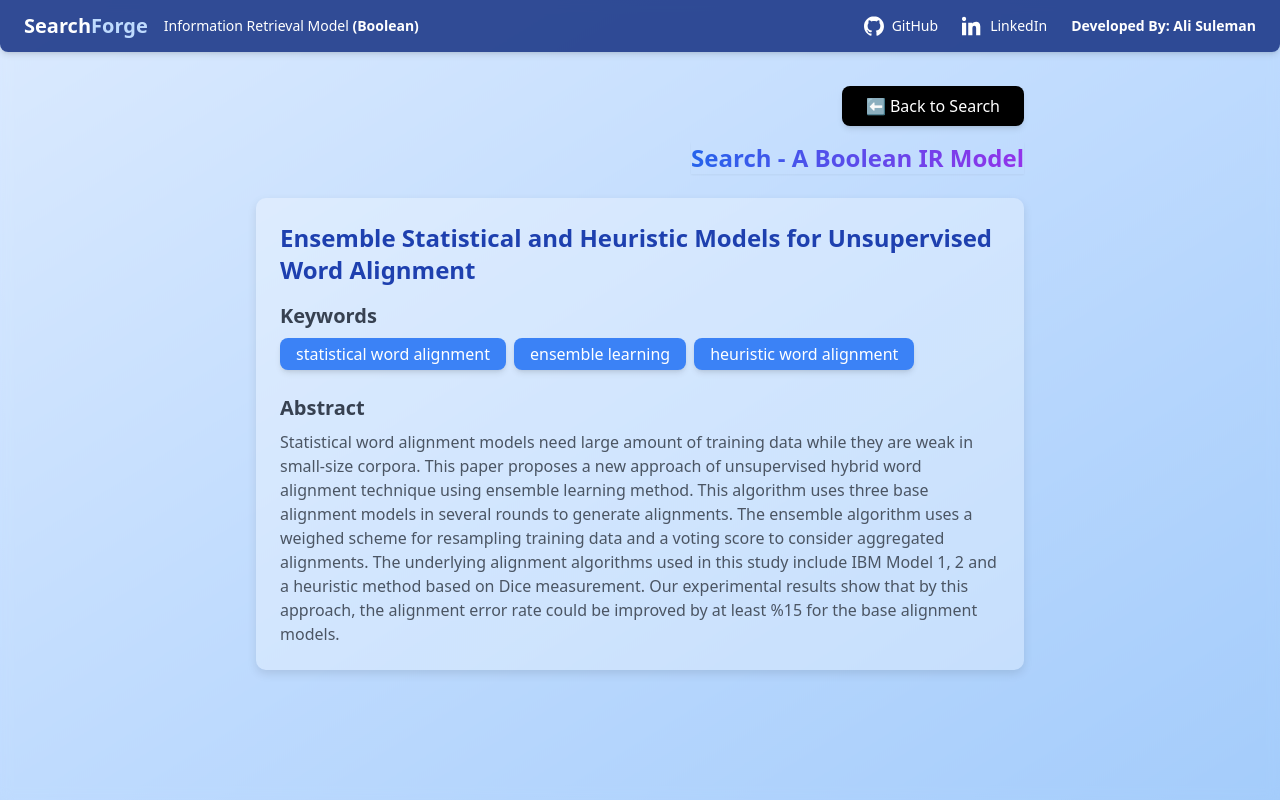
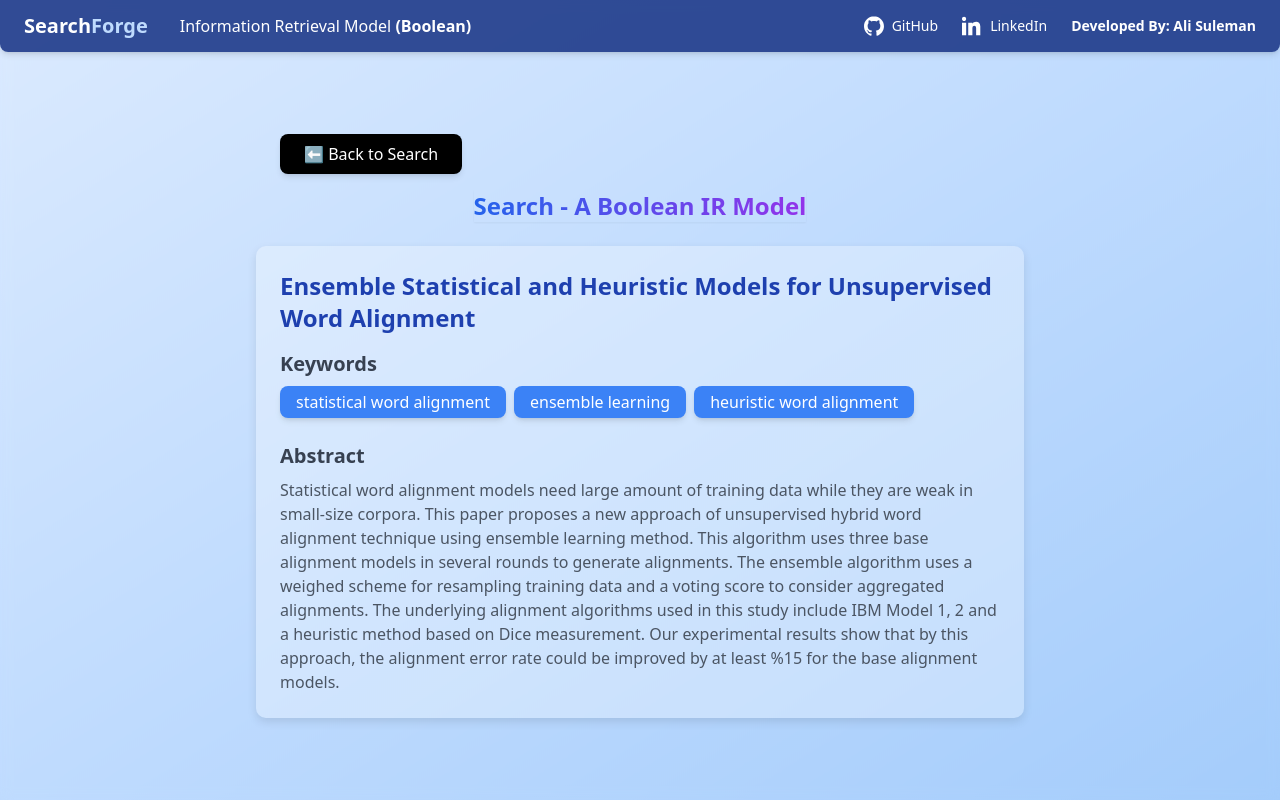
Before and after one commit to AliSuleman27/boolean_model_flask_app, a Flask app: page /document/1 in a window 1280 px wide. Run offline with Flask 3, Linux system fonts and the light colour scheme; some libraries are stand-ins or nearby versions.

Commit message:
responsive_ui

```diff
--- a/templates/document.html
+++ b/templates/document.html
@@ -1,5 +1,6 @@
 <!DOCTYPE html>
 <html lang="en">
+
 <head>
     <meta charset="UTF-8">
     <meta name="viewport" content="width=device-width, initial-scale=1.0">
@@ -15,6 +16,7 @@
             padding: 6px;
             backdrop-filter: blur(6px);
         }
+
         .glass {
             background: rgba(255, 255, 255, 0.3);
             box-shadow: 0 4px 10px rgba(0, 0, 0, 0.1);
@@ -23,47 +25,53 @@
         }
     </style>
 </head>
+
 <body>
     <header>
         <nav class="fixed top-0 left-0 w-full bg-blue-900/90 backdrop-blur-md text-white shadow-md py-3 px-6 flex justify-between items-center text-sm z-50 rounded-b-lg">
-            <div class="flex items-center">
+            <div class="flex items-center space-x-4">
                 <h1 class="text-xl font-semibold mr-4">Search<span class="text-blue-200">Forge</span></h1>
-                <p class="text-sm mr-6">Information Retrieval Model <span class="font-bold">(Boolean)</span></p>
+                <p class="text-sm sm:text-base mr-6">Information Retrieval Model <span class="font-bold">(Boolean)</span></p>
             </div>
             <div class="flex items-center space-x-6">
                 <a href="https://github.com/AliSuleman27" class="flex items-center space-x-2 hover:text-gray-300 transform transition duration-300">
-                    <svg class="w-5 h-5 fill-white hover:scale-110 transition" xmlns="http://www.w3.org/2000/svg" viewBox="0 0 24 24"><path d="M12 .297c-6.63 0-12 5.373-12 12 0 5.303 3.438 9.8 8.207 11.387.6.113.793-.261.793-.577v-2.234c-3.338.726-4.033-1.416-4.033-1.416-.546-1.387-1.333-1.757-1.333-1.757-1.091-.745.083-.729.083-.729 1.205.084 1.838 1.24 1.838 1.24 1.07 1.835 2.807 1.305 3.492.998.108-.776.418-1.305.76-1.605-2.665-.304-5.467-1.332-5.467-5.932 0-1.311.469-2.381 1.235-3.221-.135-.303-.54-1.523.105-3.176 0 0 1.005-.322 3.3 1.23.957-.266 1.983-.398 3.003-.403 1.02.005 2.046.137 3.003.403 2.295-1.552 3.3-1.23 3.3-1.23.645 1.653.24 2.873.105 3.176.768.84 1.235 1.91 1.235 3.221 0 4.611-2.807 5.625-5.478 5.921.43.372.812 1.102.812 2.222v3.293c0 .319.192.694.8.577 4.769-1.587 8.207-6.084 8.207-11.387 0-6.627-5.373-12-12-12z"/></svg>
+                    <svg class="w-5 h-5 fill-white hover:scale-110 transition" xmlns="http://www.w3.org/2000/svg" viewBox="0 0 24 24">
+                        <path d="M12 .297c-6.63 0-12 5.373-12 12 0 5.303 3.438 9.8 8.207 11.387.6.113.793-.261.793-.577v-2.234c-3.338.726-4.033-1.416-4.033-1.416-.546-1.387-1.333-1.757-1.333-1.757-1.091-.745.083-.729.083-.729 1.205.084 1.838 1.24 1.838 1.24 1.07 1.835 2.807 1.305 3.492.998.108-.776.418-1.305.76-1.605-2.665-.304-5.467-1.332-5.467-5.932 0-1.311.469-2.381 1.235-3.221-.135-.303-.54-1.523.105-3.176 0 0 1.005-.322 3.3 1.23.957-.266 1.983-.398 3.003-.403 1.02.005 2.046.137 3.003.403 2.295-1.552 3.3-1.23 3.3-1.23.645 1.653.24 2.873.105 3.176.768.84 1.235 1.91 1.235 3.221 0 4.611-2.807 5.625-5.478 5.921.43.372.812 1.102.812 2.222v3.293c0 .319.192.694.8.577 4.769-1.587 8.207-6.084 8.207-11.387 0-6.627-5.373-12-12-12z" />
+                    </svg>
                     <span class="hidden sm:inline">GitHub</span>
                 </a>
                 <a href="https://www.linkedin.com/in/ali-suleman-a511942aa/" class="flex items-center space-x-2 hover:text-gray-300 transform transition duration-300">
-                    <svg class="w-5 h-5 fill-white hover:scale-110 transition" xmlns="http://www.w3.org/2000/svg" viewBox="0 0 24 24"><path d="M4.98 3.5c0 1.378-1.12 2.5-2.5 2.5s-2.5-1.122-2.5-2.5 1.12-2.5 2.5-2.5 2.5 1.122 2.5 2.5zm.02 4.5h-5v15h5v-15zm7.48 0h-5v15h5v-8.35c0-3.705 4.482-4.02 4.482 0v8.35h4.999v-10.604c0-6.626-7.481-6.399-9.481-3.124v-1.272z"/></svg>
+                    <svg class="w-5 h-5 fill-white hover:scale-110 transition" xmlns="http://www.w3.org/2000/svg" viewBox="0 0 24 24">
+                        <path d="M4.98 3.5c0 1.378-1.12 2.5-2.5 2.5s-2.5-1.122-2.5-2.5 1.12-2.5 2.5-2.5 2.5 1.122 2.5 2.5zm.02 4.5h-5v15h5v-15zm7.48 0h-5v15h5v-8.35c0-3.705 4.482-4.02 4.482 0v8.35h4.999v-10.604c0-6.626-7.481-6.399-9.481-3.124v-1.272z" />
+                    </svg>
                     <span class="hidden sm:inline">LinkedIn</span>
                 </a>
-                <p class="font-semibold text-white ml-6">Developed By: Ali Suleman</p>
+                <p class="font-semibold text-white ml-6 hidden sm:block">Developed By: Ali Suleman</p>
             </div>
         </nav>
     </header>
-    <div class="w-full max-w-3xl mt-20 flex justify-end">
+
+    <div class="w-full max-w-3xl mt-24 sm:mt-32 px-6 flex justify-between">
         <a href="{{ url_for('my_app') }}" class="px-6 py-2 bg-black text-white rounded-lg shadow-md hover:bg-gray-800 flex items-center gap-2">
             ⬅ Back to Search
         </a>
     </div>
 
-    <div class="w-full max-w-3xl flex justify-end mt-4">
+    <div class="w-full max-w-3xl flex justify-center mt-4 px-6">
         <h2 class="text-2xl font-bold bg-gradient-to-r from-blue-600 to-purple-600 text-transparent bg-clip-text shadow-sm">
             Search - A Boolean IR Model
         </h2>
     </div>
 
-    <div class="w-full max-w-3xl mt-6 glass p-6">
+    <div class="w-full max-w-3xl mt-6 glass p-6 px-4 sm:px-6">
         <h2 class="text-2xl font-bold text-blue-800">{{ context.title }}</h2>
 
         <h3 class="text-xl font-semibold text-gray-700 mt-4">Keywords</h3>
         <div class="mt-2 flex flex-wrap gap-2">
             {% for keyword in context.keywords.split(',') %}
-                <button class="px-4 py-1 bg-blue-500 text-white rounded-lg shadow-md hover:bg-blue-600">
-                    {{ keyword }}
-                </button>
+            <button class="px-4 py-1 bg-blue-500 text-white rounded-lg shadow-md hover:bg-blue-600">
+                {{ keyword }}
+            </button>
             {% endfor %}
         </div>
 
@@ -72,4 +80,5 @@
     </div>
 
 </body>
+
 </html>
```
